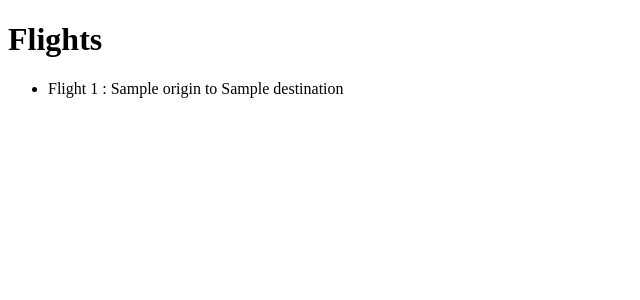
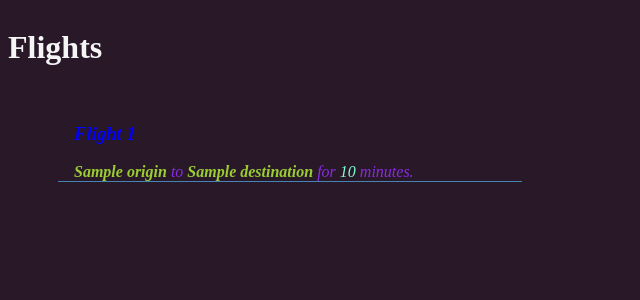
Before and after one commit to phryszlo/cs50, a Django app: template sql_lecture4/airline/flights/templates/flights/index.html in a window 1280 px wide. Shown: the top 300 px of the page, without its empty margins (0-640 px from the left). Run offline with Django 3.2, Linux system fonts and the light colour scheme; the template is opened without the code that fills it: most values are stand-ins (such as "Sample title", 1, 10 or a date in 2020).

Commit message:
so we have a colored up list of flights

```diff
--- a/sql_lecture4/airline/flights/models.py
+++ b/sql_lecture4/airline/flights/models.py
@@ -15,4 +15,4 @@ class Flight(models.Model):
   duration = models.IntegerField()
 
   def __str__(self):
-    return f"{self.id}: {self.origin} to {self.destination}"
+    return f"ok so {self.id}: {self.origin} to {self.destination} for like {self.duration} minutes."
--- /dev/null
+++ b/sql_lecture4/airline/flights/static/flights/styles.css
@@ -0,0 +1,81 @@
+ul {
+  margin-left: 2px;
+}
+
+li {
+  /* font-family: sans-serif;
+  font-size: 20px;
+  color:lime; */
+  font-style: oblique;
+  font-family: serif;
+  color: yellowgreen;
+  list-style-type:  none;
+  list-style-position: inside;
+  padding-left: 1em;
+  border-bottom: 1px solid steelblue;
+  width: 28em;
+  margin: 8px;
+}
+
+p {
+  font-style: oblique;
+  font-family: serif;
+  color: yellowgreen;
+}
+
+a:visited {
+  color: lightblue;
+}
+
+div {
+  /* border: solid 1px yellow; */
+  padding: 10px;
+  /* margin: 9px; */
+  text-align: left;
+}
+
+table {
+  text-align: justify;
+  padding: 15px;
+}
+
+td, th {
+  padding: 10px;
+  /* border: solid 1px gray; */
+}
+
+input  {
+  width: 10em;
+  border-radius: .5em;
+}
+
+body {
+  background-color: #281828;
+  display: flex;
+  flex-flow: column wrap;
+  color: whitesmoke;
+}
+
+.tasktitle {
+  margin: 20px;
+}
+
+.addlink {
+  margin: auto;
+}
+
+.flighty {
+  color: blueviolet;
+}
+
+.flighty h4, p {
+  color: yellowgreen;
+  padding: 0px;
+  /* margin: 0px; */
+  margin-top: 5em;
+  display: inline;
+}
+
+.flighty h3 {
+  color: blue;
+}
--- a/sql_lecture4/airline/flights/templates/flights/index.html
+++ b/sql_lecture4/airline/flights/templates/flights/index.html
@@ -4,7 +4,7 @@
   <h1>Flights</h1>
   <ul>
     {% for flight in flights %}
-      <li>Flight {{ flight.id }} :  {{ flight.origin }} to {{ flight.destination }}</li>
+      <li class='flighty'><h3>Flight {{ flight.id }}</h3><h4>{{ flight.origin }}</h4> to <h4>{{ flight.destination }}</h4> for <p style="color:aquamarine;">{{ flight.duration }}</p> minutes.</li>
     {% endfor %}
   </ul>
 {% endblock %}
--- a/sql_lecture4/airline/flights/templates/flights/layout.html
+++ b/sql_lecture4/airline/flights/templates/flights/layout.html
@@ -1,9 +1,11 @@
+{% load static %}
 <!DOCTYPE html>
 <html lang="en">
 <head>
   <meta charset="UTF-8">
   <meta name="viewport" content="width=device-width, initial-scale=1.0">
   <title>Flights</title>
+  <link href="{% static 'flights/styles.css' %}" rel="stylesheet">
 </head>
 <body>
   {% block body %}
```
